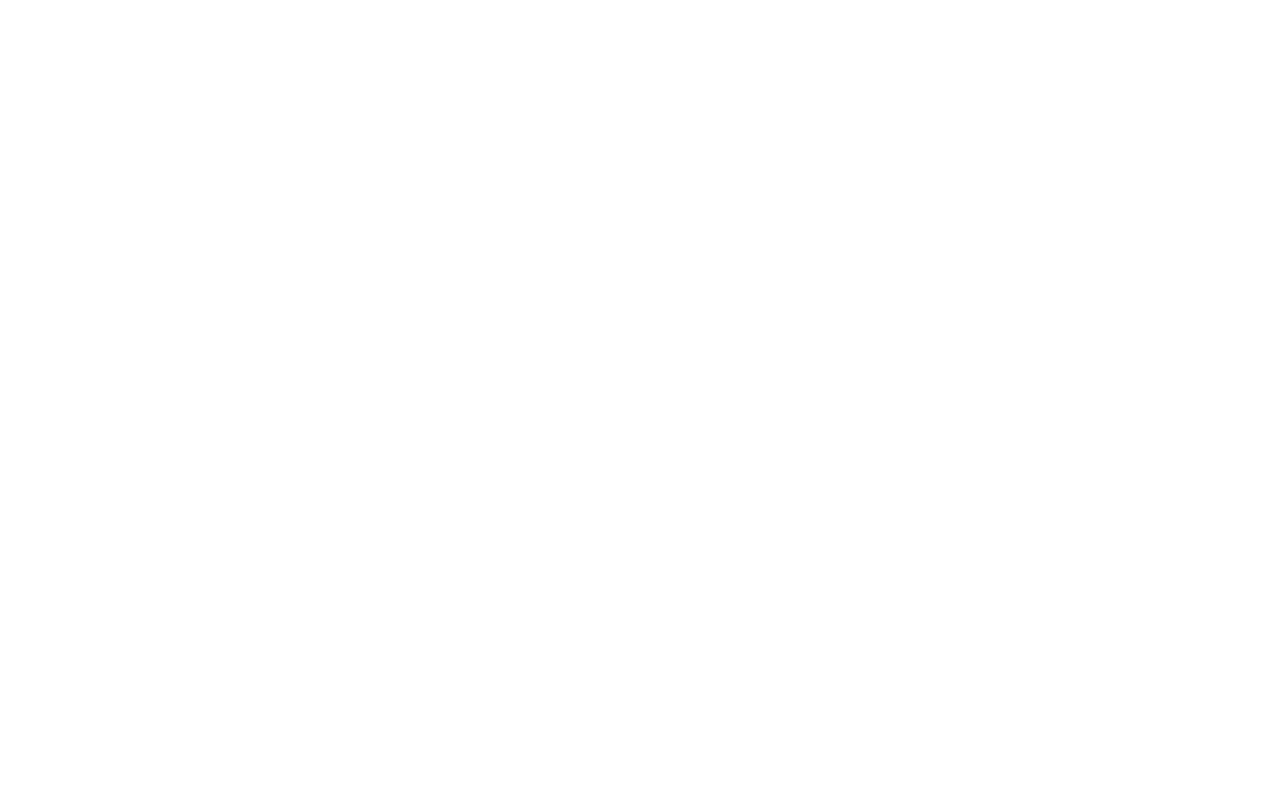
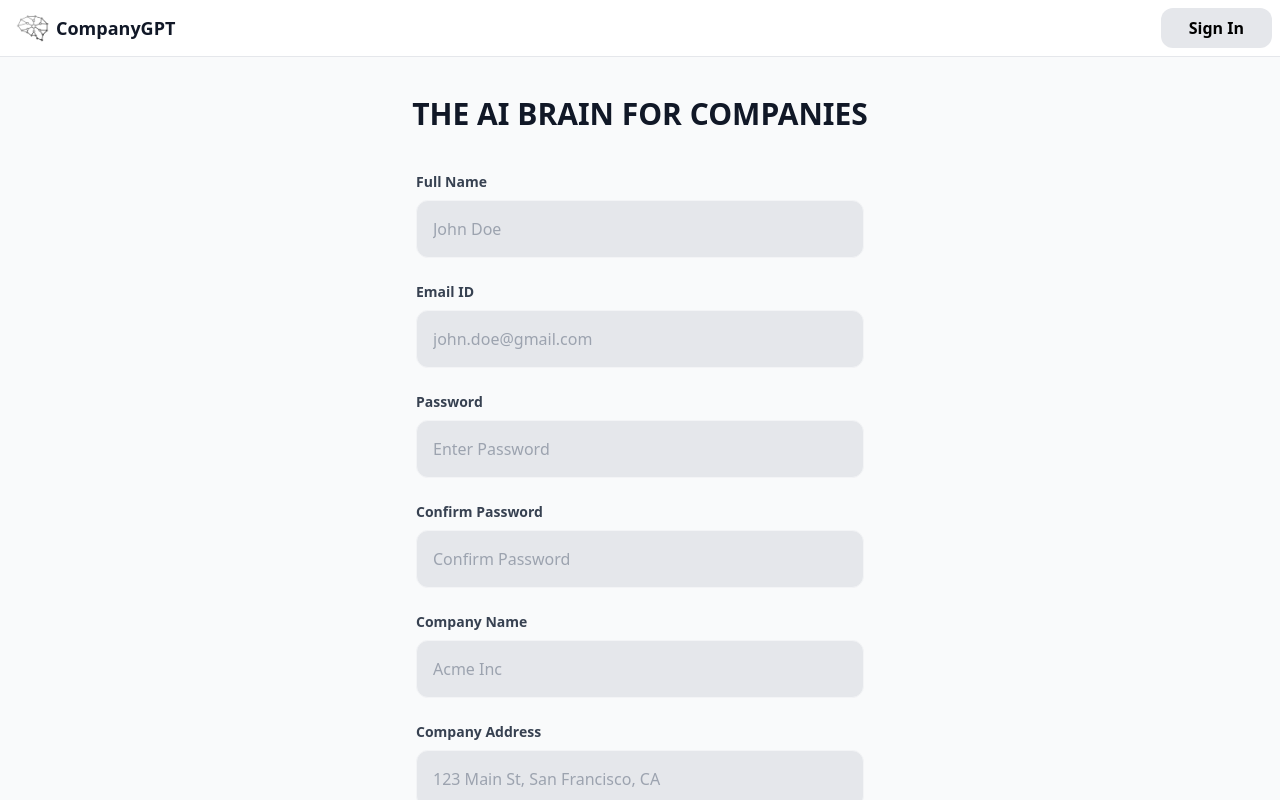
Before and after one commit to DynamicRex/CompanyGPT, a React (Create React App) app in the folder frontend/: page /signup in a window 1280 px wide. Before the commit this address had no page. Shown: the top 800 px of the page. Built offline with nearby package versions, Linux system fonts and the light colour scheme.

Commit message:
Version 3.7 - Frontend - Fixed Routing Issues

```diff
--- a/frontend/src/App.tsx
+++ b/frontend/src/App.tsx
@@ -1,16 +1,14 @@
 import React from 'react';
-import { BrowserRouter as Router, Route, Routes } from 'react-router-dom'; // Import Router components
+import { Route, Routes } from 'react-router-dom'; // Remove BrowserRouter, keep Routes
 import SignUp from './pages/SignUp';
-import SignIn from './pages/SignIn'; // Assuming you'll create a SignIn component
+import SignIn from './pages/SignIn';
 
 function App() {
   return (
-    <Router> {/* Wrap everything inside Router */}
-      <Routes>
-        <Route path="/signup" element={<SignUp />} /> {/* Define the SignUp route */}
-        <Route path="/signin" element={<SignIn />} /> {/* Define the SignIn route */}
-      </Routes>
-    </Router>
+    <Routes>
+      <Route path="/signup" element={<SignUp />} />
+      <Route path="/signin" element={<SignIn />} />
+    </Routes>
   );
 }
 
--- a/frontend/src/index.tsx
+++ b/frontend/src/index.tsx
@@ -1,7 +1,7 @@
 import React from 'react';
 import ReactDOM from 'react-dom/client';
 import './styles/global.css';
-import { BrowserRouter as Router, Routes, Route } from 'react-router-dom'; // Add react-router
+import { BrowserRouter as Router } from 'react-router-dom';
 import App from './App';
 import reportWebVitals from './reportWebVitals';
 
@@ -12,11 +12,7 @@
 root.render(
   <React.StrictMode>
     <Router>
-      <Routes>
-        <Route path="/" element={<App />} />
-        {/* Add other routes here, for example: */}
-        {/* <Route path="/login" element={<Login />} /> */}
-      </Routes>
+      <App /> {/* No need to add Routes here, they are defined inside App */}
     </Router>
   </React.StrictMode>
 );
```
Also changed, not shown: 1 other file (tests, documents, lock files or other folders).
